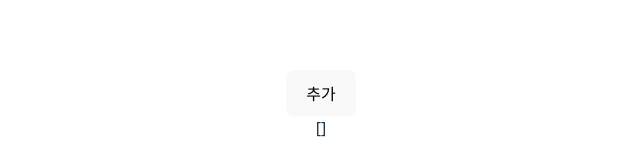
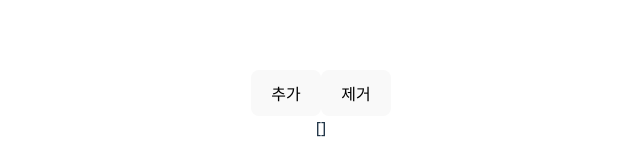
Before and after one commit to physicsodor/cat-tower, a React (Vite) app: page / in a window 1280 px wide. Shown: the part 295-461 px from the top of the page, without its empty margins (319-959 px from the left). Built offline with nearby package versions, Linux system fonts and the light colour scheme.

Commit message:
feat: add delSbj and slc.

```diff
--- a/src/App.tsx
+++ b/src/App.tsx
@@ -4,6 +4,7 @@ import { DefSbj, type Subject } from "./types/Subject";
 
 function App() {
   const [sbjList, setSbjList] = useState<Subject[]>([]);
+  const [slcSet, setSlcSet] = useState<Set<number>>(new Set());
 
   const addSbj = () => {
     const idxList = sbjList.map((sbj) => sbj.idx).sort((a, b) => a - b);
@@ -12,11 +13,18 @@ function App() {
       if (i !== idxList[i]) break;
     }
     setSbjList((pSbjList) => [...pSbjList, DefSbj(i)]);
+    setSlcSet(new Set([i]));
+  };
+
+  const delSbj = () => {
+    setSbjList((pSbjList) => pSbjList.filter((sbj) => !slcSet.has(sbj.idx)));
+    setSlcSet(new Set());
   };
 
   return (
     <div className="App">
       <button onClick={addSbj}>추가</button>
+      <button onClick={delSbj}>제거</button>
       <div>{JSON.stringify(sbjList)}</div>
     </div>
   );
```
Also changed, not shown: 1 other file (tests, documents, lock files or other folders).
